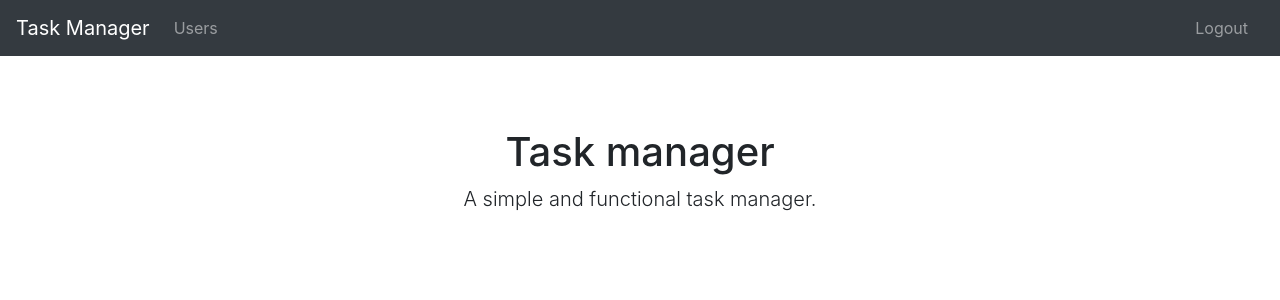
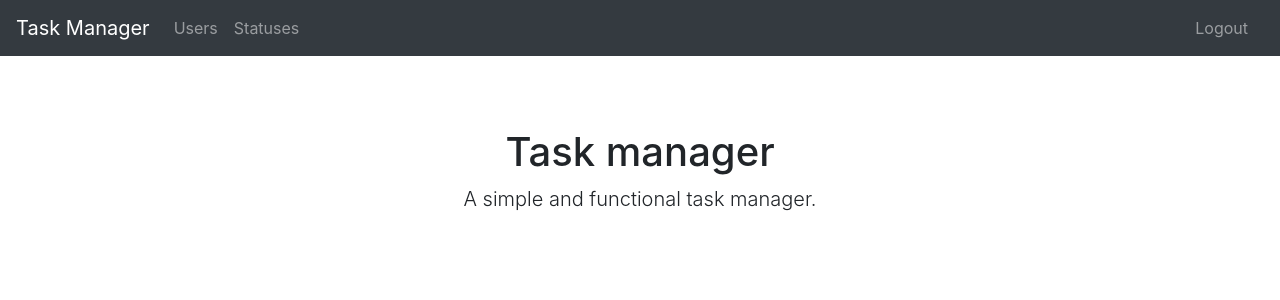
Before and after one commit to DzmitrySha/python-project-52, a Django app: page / in a window 1280 px wide. Shown: the top 300 px of the page. Run offline with Django 4.2, Linux system fonts and the light colour scheme; the visitor is signed in with stand-in values (Sample User, id 1); some libraries are stand-ins or nearby versions.

Commit message:
added statuses menu button

```diff
--- a/task_manager/templates/base.html
+++ b/task_manager/templates/base.html
@@ -50,6 +50,12 @@
                 <a class="nav-link" href="{% url 'users' %}">{% trans 'Users' %}<span
                         class="sr-only">(current)</span></a>
             </li>
+        {% if request.user.is_authenticated %}
+            <li class="nav-item">
+                <a class="nav-link" href="{% url 'statuses' %}">{% trans 'Statuses' %}<span
+                        class="sr-only">(current)</span></a>
+            </li>
+        {% endif %}
         </ul>
 
         {% if request.user.is_authenticated %}
```
